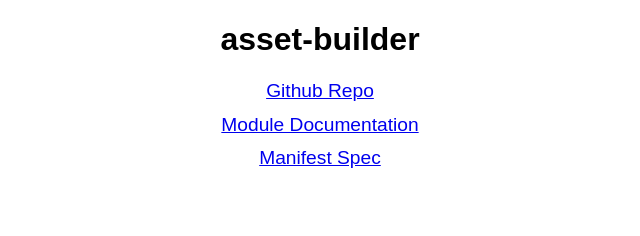
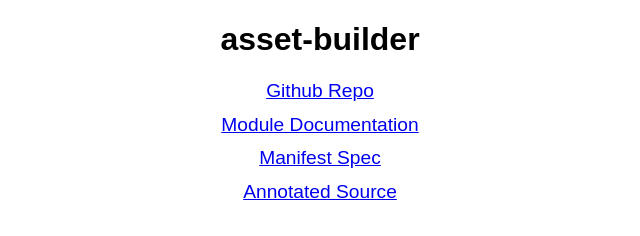
Before and after one commit to austinpray/asset-builder, a website: page docs/index.html in a window 1280 px wide. Shown: the whole page, without its empty margins (320-960 px from the left). Drawn offline with Linux system fonts and the light colour scheme.

Commit message:
Adds docco

```diff
--- a/docs/index.html
+++ b/docs/index.html
@@ -38,6 +38,7 @@
         <li><a href="https://github.com/austinpray/asset-builder">Github Repo</a></li>
         <li><a href="api/">Module Documentation</a></li>
         <li><a href="https://github.com/austinpray/asset-builder/blob/master/SPEC.md">Manifest Spec</a></li>
+        <li><a href="docco/">Annotated Source</a></li>
       </ul>
     </main>
 
--- a/package.json
+++ b/package.json
@@ -6,7 +6,8 @@
   "scripts": {
     "coverage": "istanbul cover _mocha -- -R spec test",
     "coveralls": "istanbul cover _mocha --report lcovonly -- -R spec test && cat ./coverage/lcov.info | ./node_modules/coveralls/bin/coveralls.js && rm -rf ./coverage",
-    "documentation": "npm run jsdoc",
+    "docco": "docco -o docs/docco lib/*.js index.js",
+    "documentation": "npm run jsdoc && npm run docco",
     "jsdoc": "jsdoc -c jsdoc.json",
     "jshint": "jshint lib/*.js",
     "test": "mocha test"
```
